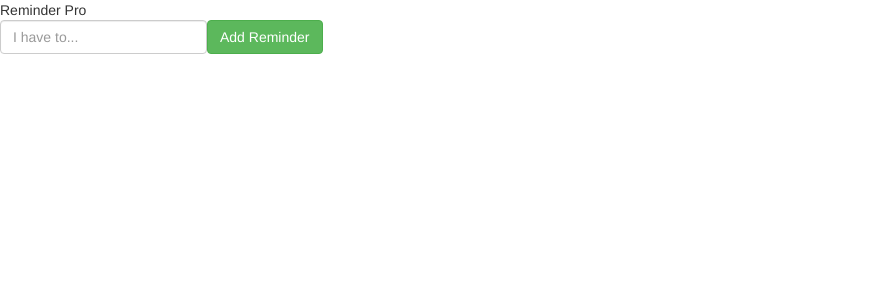
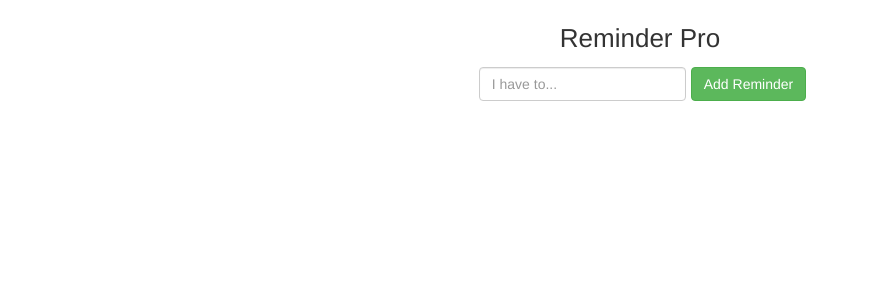
Before and after one commit to shades3002/reminder-pro, a React (Create React App) app: page / in a window 1280 px wide. Shown: the top 300 px of the page, without its empty margins (0-869 px from the left). Built offline with nearby package versions, Linux system fonts and the light colour scheme.

Commit message:
Rendering a List of Reminders

```diff
--- a/src/components/App.jsx
+++ b/src/components/App.jsx
@@ -14,14 +14,30 @@
         this.props.addReminder(this.state.text);
     }
 
+    renderReminders() {
+        const { reminders } = this.props;
+        return (
+            <ul className="list-group col-sm-4">
+                {
+                    reminders.map(reminder => {
+                        return (
+                            <li key={reminder.id} className="list-group-item">
+                                <div>{reminder.text}</div>
+                            </li>
+                        )
+                    })
+                }
+            </ul>
+        )
+    }
+
     render() {
-        console.log('this.props', this.props);
         return (
             <div className="App">
                 <div className="title">
                     Reminder Pro
                 </div>
-                <div className="form-inline">
+                <div className="form-inline reminder-form">
                     <div className="form-group">
                         <input
                             className="form-control"
@@ -36,7 +52,9 @@
                     >
                         Add Reminder
                     </button>
+
                 </div>
+                { this.renderReminders() }
             </div>
         )
     }
--- /dev/null
+++ b/src/index.css
@@ -0,0 +1,19 @@
+.App {
+    padding-top: 20px;
+    display: flex;
+    flex-direction: column;
+    align-items: center;
+}
+
+.title {
+    text-align: center;
+    font-size: 26px;
+}
+
+input {
+    margin: 5px;
+}
+
+.reminder-form {
+    padding: 5px;
+}
--- a/src/index.js
+++ b/src/index.js
@@ -4,6 +4,7 @@
 import { Provider } from 'react-redux';
 import { createStore } from 'redux';
 import reducer from './reducers';
+import './index.css';
 
 const store = createStore(reducer);
 
```
Also changed, not shown: src/App.css (deleted).
